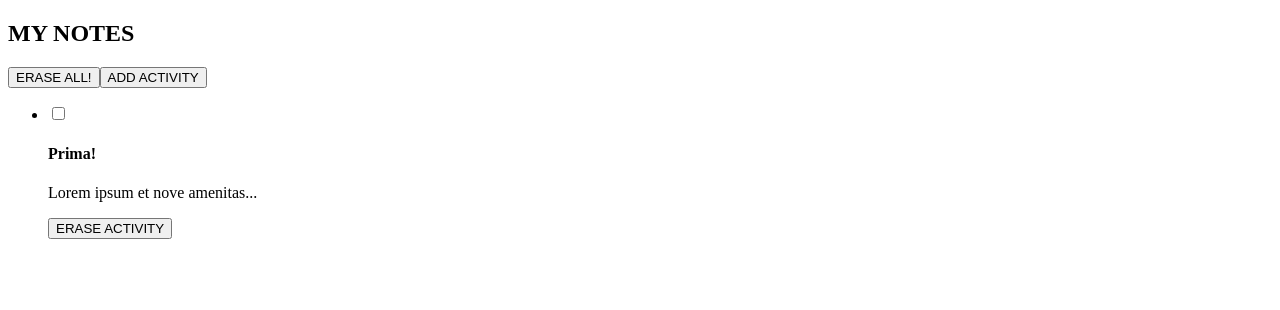
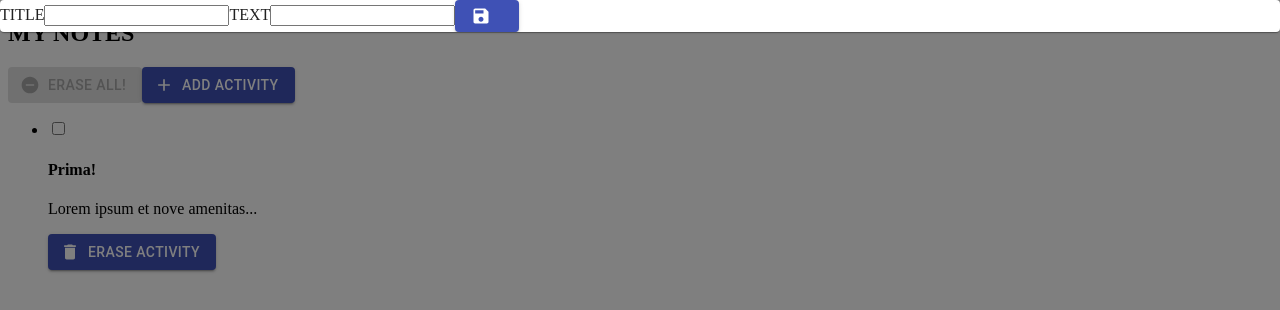
Before and after one commit to albertocapone/hooks-material-ts-todolist, a React (Create React App) app: page / in a window 1280 px wide. Both pictures are taken after a click on the button "ADD ACTIVITY". Shown: the top 310 px of the page. Built offline with nearby package versions, Linux system fonts and the light colour scheme.

Commit message:
Implementate funzioni principali

```diff
--- a/package.json
+++ b/package.json
@@ -4,6 +4,7 @@
   "private": true,
   "dependencies": {
     "@material-ui/core": "^4.11.1",
+    "@material-ui/icons": "^4.9.1",
     "@material-ui/styles": "^4.11.1",
     "@testing-library/jest-dom": "^5.11.4",
     "@testing-library/react": "^11.1.0",
--- a/src/components/ActivitiesDashboard.tsx
+++ b/src/components/ActivitiesDashboard.tsx
@@ -7,8 +7,14 @@ import ActivitiesModal from './ActivitiesModal';
 //TS types
 import { Activity } from '../types';
 
+
+
 type Props = {
-    activities: Activity[]
+    activities: Activity[],
+    resetActivities: () => void,
+    saveActivity: (e: any) => void,
+    eraseActivity: (e: any) => void,
+    toggleActivityCheckmark: (e: any) => void
 };
 
 type ModalState = {
@@ -16,13 +22,30 @@ type ModalState = {
     contains: null | Activity
 };
 
-const ActivitiesDashboard: React.FC<Props> = ( {activities} ) => {
+const ActivitiesDashboard: React.FC<Props> = ( {activities, resetActivities, saveActivity, eraseActivity, toggleActivityCheckmark} ) => {
     const [modal, setModal] = useState<ModalState>( {isOpen: false, contains: null} );
+
+    const addActivityModal = () => {
+        setModal( {isOpen: true, contains: null} );
+    }
+
+    const activityDetailsModal = (e: any) => {
+        const thisActivityID = Number(e.currentTarget.getAttribute('data-id'));
+        const activity = activities.find( ( {id} ) => id === thisActivityID );
+        if(activity) setModal( {isOpen: true, contains: activity} );
+    }
+
+    const closeModal = () => {
+        setModal( {isOpen: false, contains: null} );
+    }
+
+    const disableResetButton = activities.filter(( {checked} ) => checked === true ).length > 0 ? false : true;
+
     return (
         <div>
-            <AppBar />
-            <ActivitiesList activities={activities} />
-            {modal.isOpen && <ActivitiesModal contains={modal.contains}/>}
+            <AppBar disableResetButton={disableResetButton} resetActivities={resetActivities} addActivityModal={addActivityModal}/>
+            <ActivitiesList activities={activities} activityDetailsModal={activityDetailsModal} eraseActivity={eraseActivity} toggleActivityCheckmark={toggleActivityCheckmark}/>
+            <ActivitiesModal isOpen={modal.isOpen} contains={modal.contains} closeModal={closeModal} saveActivity={saveActivity} />
         </div>
     )
 }
--- a/src/components/ActivitiesList.tsx
+++ b/src/components/ActivitiesList.tsx
@@ -1,16 +1,37 @@
 //React Imports
 import React from 'react';
+//Components
+import ActivityEntry from './ActivityEntry';
+//TS types
 import { Activity } from '../types';
-import ActivityEntry from './ActivityEntry';
+
+
 
 type Props = {
-    activities: Activity[]
+    activities: Activity[],
+    activityDetailsModal: (e: any) => void,
+    eraseActivity: (e: any) => void,
+    toggleActivityCheckmark: (e: any) => void
 };
 
-const ActivitiesList: React.FC<Props> = ( { activities } ) => {
+
+const ActivitiesList: React.FC<Props> = ( { activities, activityDetailsModal, eraseActivity, toggleActivityCheckmark } ) => {
     return (
         <ul>
-            {(activities.length > 0) ? activities.map( ({id, title, text}) => <ActivityEntry key={id} title={title} text={text}/>)  : "No activities yet!" }
+            {(activities.length > 0) ?
+            activities.map( ({id, title, text, checked}) =>
+                <ActivityEntry
+                key={id}
+                id={id}
+                title={title}
+                text={text}
+                checked={checked}
+                activityDetailsModal={activityDetailsModal}
+                eraseActivity={eraseActivity}
+                toggleActivityCheckmark={toggleActivityCheckmark}
+                /> )
+            : "No activities yet!"
+            }
         </ul>
     );
 }
--- a/src/components/ActivitiesModal.tsx
+++ b/src/components/ActivitiesModal.tsx
@@ -1,13 +1,44 @@
+//React Imports
 import React from 'react';
+//Material Imports
+import Modal from '@material-ui/core/Modal/Modal';
+import { Card } from '@material-ui/core';
+//Components
+import {default as SaveActivityButton} from './MorphingButton';
+//TS types
 import { Activity } from '../types';
 
+
 type Props = {
-    contains: Activity | null
+    isOpen: boolean,
+    contains: Activity | null,
+    closeModal: () => void,
+    saveActivity: (e: any) => void
 };
 
-const ActivitiesModal: React.FC<Props> = ( {contains} ) => {
+const ActivitiesModal: React.FC<Props> = ( {isOpen, contains, closeModal, saveActivity} ) => {
+
+    const handleSaveActivity = (e: any) => {
+        saveActivity(e);
+        closeModal();
+    }
+
     return (
-        <div>You can see me now, I'm the modal! {contains}</div>
+        <Modal open={isOpen} onClose={closeModal} >
+            <Card>
+                <form onSubmit={(e) => e.preventDefault()}>
+                    <label>
+                        TITLE
+                        <input type="text" name="title" placeholder={contains?.title} readOnly={contains ? true : false}/>
+                    </label>
+                    <label>
+                        TEXT
+                    <input type="textarea" name="text" placeholder={contains?.text} readOnly={contains ? true : false} />
+                    </label>
+                    {contains ? '' : <SaveActivityButton kind='save' action={handleSaveActivity}/>}
+                </form>
+            </Card>
+        </Modal>
     );
 }
 
--- a/src/components/ActivityEntry.tsx
+++ b/src/components/ActivityEntry.tsx
@@ -1,19 +1,26 @@
+//React Imports
 import React from 'react';
+//Components
 import {default as EraseActivityButton} from './MorphingButton';
 
 type Props = {
-    key: number,
-    title: String,
-    text: String
+    id: number,
+    title: string,
+    text: string,
+    checked: boolean,
+    activityDetailsModal: (e: any) => void,
+    eraseActivity: (e: any) => void,
+    toggleActivityCheckmark: (e: any) => void
 };
 
-const ActivityEntry: React.FC<Props> = ( {title, text} ) => {
+
+const ActivityEntry: React.FC<Props> = ( {id, title, text, checked, activityDetailsModal, eraseActivity, toggleActivityCheckmark} ) => {
     return (
-        <li>
-            <input type='checkbox'/>
+        <li data-id={id} onClick={activityDetailsModal}>
+            <input type='checkbox' checked={checked} onChange={toggleActivityCheckmark} onClick={(e) => { e.stopPropagation(); }} />
             <h4>{title}</h4>
             <p>{text}</p>
-            <EraseActivityButton kind="erase-activity">ERASE ACTIVITY</EraseActivityButton>
+            <EraseActivityButton kind="erase" action={eraseActivity}>ERASE ACTIVITY</EraseActivityButton>
         </li>
     );
 }
--- a/src/components/AppBar.tsx
+++ b/src/components/AppBar.tsx
@@ -1,14 +1,23 @@
 //React Imports
 import React from 'react';
+//Components
 import {default as EraseAllButton} from './MorphingButton';
 import {default as AddActivityButton} from './MorphingButton';
 
-const AppBar: React.FC = () => {
+
+
+type Props = {
+    resetActivities: () => void,
+    addActivityModal: () => void
+    disableResetButton: boolean
+};
+
+const AppBar: React.FC<Props> = ( {resetActivities, addActivityModal, disableResetButton} ) => {
     return (
         <header>
             <h2>MY NOTES</h2>
-            <EraseAllButton kind="erase-all">ERASE ALL! </EraseAllButton>
-            <AddActivityButton kind="add-activity">ADD ACTIVITY</AddActivityButton>
+            <EraseAllButton disabled={disableResetButton} kind="reset" action={resetActivities}>ERASE ALL!</EraseAllButton>
+            <AddActivityButton kind="add" action={addActivityModal}>ADD ACTIVITY</AddActivityButton>
         </header>
     );
 }
--- a/src/components/MorphingButton.tsx
+++ b/src/components/MorphingButton.tsx
@@ -1,13 +1,31 @@
+//React Imports
 import React from 'react';
+//Material Imports
+import { Button } from '@material-ui/core';
+import NewIcon from '@material-ui/icons/Add';
+import EraseIcon from '@material-ui/icons/Delete';
+import ResetIcon from '@material-ui/icons/RemoveCircle';
+import SaveIcon from '@material-ui/icons/Save';
 
 type Props = {
-    children: String,
-    kind: String
+    children?: string,
+    kind: keyof typeof icons,
+    disabled?: boolean,
+    action: (e: any) => void
 };
 
-const MorphingButton: React.FC<Props> = ( {children, kind} ) => {
+
+const icons = {
+    "add": <NewIcon />,
+    "erase": <EraseIcon />,
+    "reset": <ResetIcon />,
+    "save": <SaveIcon />
+};
+
+
+const MorphingButton: React.FC<Props> = ( {children, kind, action, disabled} ) => {
     return (
-        <button>{children}</button>
+        <Button disabled={disabled} onClick={(e) => { e.stopPropagation(); action(e); } } variant="contained" color="primary" startIcon={icons[kind]}>{children}</Button>
     );
 }
 
--- a/src/containers/ActivitiesMaster.tsx
+++ b/src/containers/ActivitiesMaster.tsx
@@ -5,12 +5,44 @@ import ActivitiesDashboard from '../components/ActivitiesDashboard';
 //TS types
 import { Activity } from '../types';
 
+
+
 const ActivitiesMaster: React.FC = () => {
 
-    const [activities, setActivities] = useState<Activity[]>([ {id: 1, title: 'Prima!', text: 'Lorem ipsum et nove amenitas...'} ]);
+    const [activities, setActivities] = useState<Activity[]>([ {id: 1, title: 'Prima!', text: 'Lorem ipsum et nove amenitas...', checked: false} ]);
+
+    const toggleActivityCheckmark = (e: any) => {
+        const thisActivityID = Number(e.currentTarget.closest('li').getAttribute('data-id'));
+        const checkmarkedActivities = activities.map( ( {id, title, text, checked} ) => {
+            if(id === thisActivityID) return {id, title, text, checked: !checked};
+            else return {id, title, text, checked};
+        });
+        setActivities(checkmarkedActivities);
+    }
+
+    const resetActivities = () => {
+        const filteredActivities = activities.filter( ( {checked} ) => checked === false );
+        setActivities(filteredActivities);
+    }
+
+    const eraseActivity = (e: any) => {
+        const thisActivityID = Number(e.currentTarget.closest('li').getAttribute('data-id'));
+        const filteredActivities = activities.filter( ( {id} ) => id !== thisActivityID );
+        setActivities(filteredActivities);
+    }
+
+    const saveActivity = (e: any) => {
+        const newActivity = {
+            id: Date.now(),
+            title: e.currentTarget.closest('form').elements.title.value,
+            text: e.currentTarget.closest('form').elements.text.value,
+            checked: false
+        };
+        setActivities(activities.concat(newActivity));
+    }
 
     return (
-        <ActivitiesDashboard activities={activities} />
+        <ActivitiesDashboard activities={activities} resetActivities={resetActivities} saveActivity={saveActivity} eraseActivity={eraseActivity} toggleActivityCheckmark={toggleActivityCheckmark}/>
     );
 }
 
--- a/src/types.ts
+++ b/src/types.ts
@@ -1,5 +1,6 @@
 export type Activity = {
     id: number,
-    title: String,
-    text: string
+    title: string,
+    text: string,
+    checked: boolean
 };
```
Also changed, not shown: 2 other files (tests, documents, lock files or other folders).
